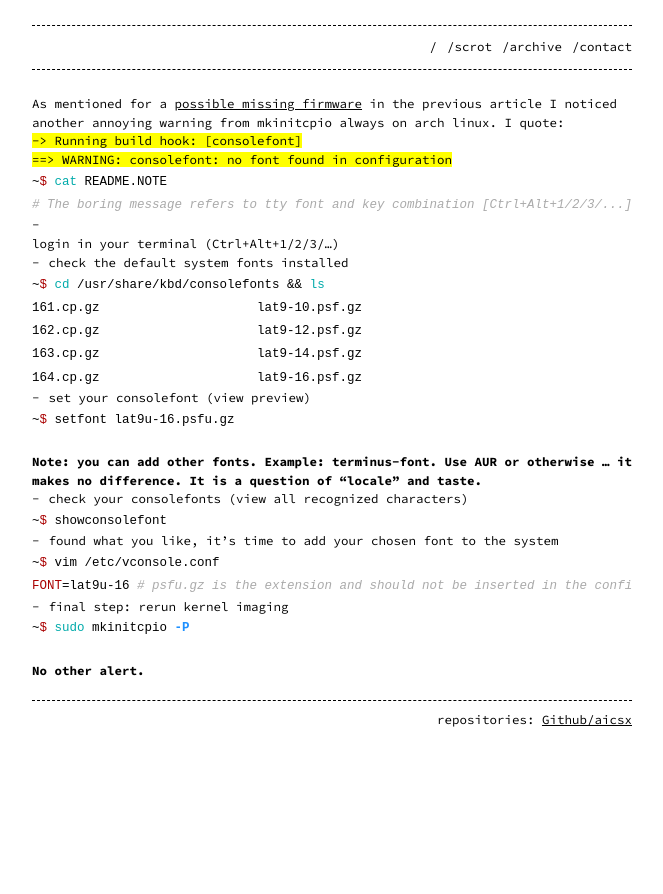
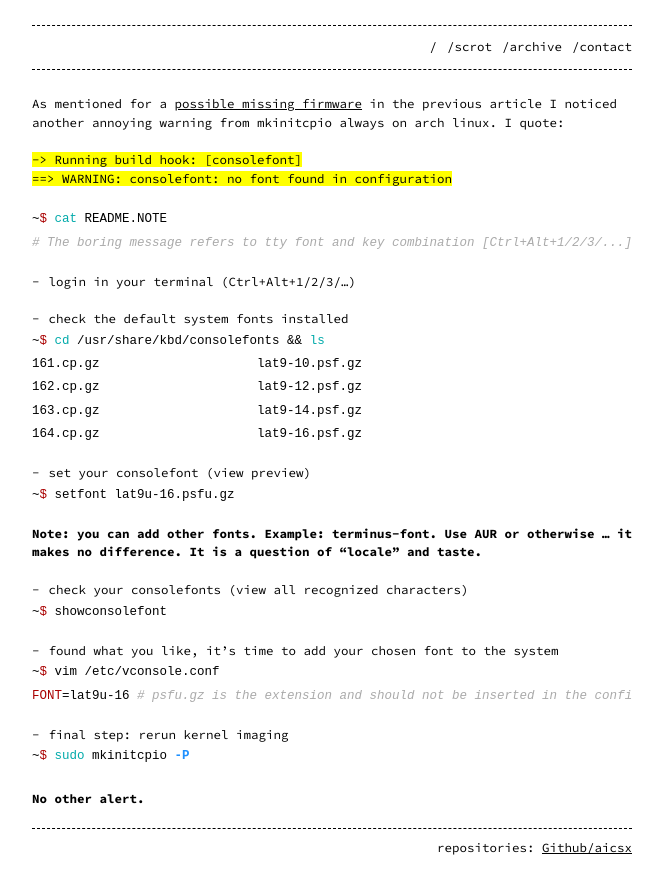
Before and after one commit to aicsx/ax, a Jekyll site: the page built from _posts/2022-01-08-consolefont-no-font-found-in-configuration.md, in a window 1280 px wide. Shown: the top 894 px of the page, without its empty margins (308-971 px from the left). Built offline with Jekyll 4.4.1, drawn with Linux system fonts in a browser that asks for light colours.

Commit message:
update: post

````diff
--- a/_posts/2022-01-08-consolefont-no-font-found-in-configuration.md
+++ b/_posts/2022-01-08-consolefont-no-font-found-in-configuration.md
@@ -1,21 +1,21 @@
 ---
 layout: post
-title: "WARNING: consolefont: no font found.."
+title: "WARNING: consolefont: no font found in configuration"
 date: 2022-01-08 00:40:15 +0200
 categories: blog
 ---
 As mentioned for a [possible missing firmware] in the previous article I noticed another annoying warning from mkinitcpio always on arch linux. I quote:
-
+<p>&nbsp;</p>
 <mark>-> Running build hook: [consolefont]</mark>
 <mark>==> WARNING: consolefont: no font found in configuration</mark>
-
+<p>&nbsp;</p>
 ```bash
 ~$ cat README.NOTE
 # The boring message refers to tty font and key combination [Ctrl+Alt+1/2/3/...] If you are an automatic desktop login user such as Gnome or Kde this article is not necessary for you but I suggest you do the same because sooner or later you might need it. If you are a user with login shell and use a 14 inch laptop, then in this case you should set your font and size to your taste or you may not see basic characters from your shell login.
 ```
-
+<p>&nbsp;</p>
 * login in your terminal (Ctrl+Alt+1/2/3/...)
-
+<p>&nbsp;</p>
 * check the default system fonts installed
 ```bash
 ~$ cd /usr/share/kbd/consolefonts && ls
@@ -24,29 +24,29 @@ As mentioned for a [possible missing firmware] in the previous article I noticed
 163.cp.gz                     lat9-14.psf.gz
 164.cp.gz                     lat9-16.psf.gz
 ```
-
+<p>&nbsp;</p>
 * set your consolefont (view preview)
 ```bash
 ~$ setfont lat9u-16.psfu.gz
 ```
-###### Note: you can add other fonts. Example: terminus-font. Use AUR or otherwise ... it makes no difference. It is a question of "locale" and taste.
-
+<p>&nbsp;</p>
+**Note: you can add other fonts. Example: terminus-font. Use AUR or otherwise ... it makes no difference. It is a question of "locale" and taste.**
+<p>&nbsp;</p>
 * check your consolefonts (view all recognized characters)
 ```bash
 ~$ showconsolefont
 ```
-
+<p>&nbsp;</p>
 *  found what you like, it's time to add your chosen font to the system
 ```bash
 ~$ vim /etc/vconsole.conf
 FONT=lat9u-16 # psfu.gz is the extension and should not be inserted in the config
 ```
-
+<p>&nbsp;</p>
 * final step: rerun kernel imaging
 ```bash
 ~$ sudo mkinitcpio -P
 ```
-
 ### No other alert.
 
 [possible missing firmware]: https://aicsx.github.io/ax/blog/2022/01/07/Possibly-missing-firmware-for-module.html
````
